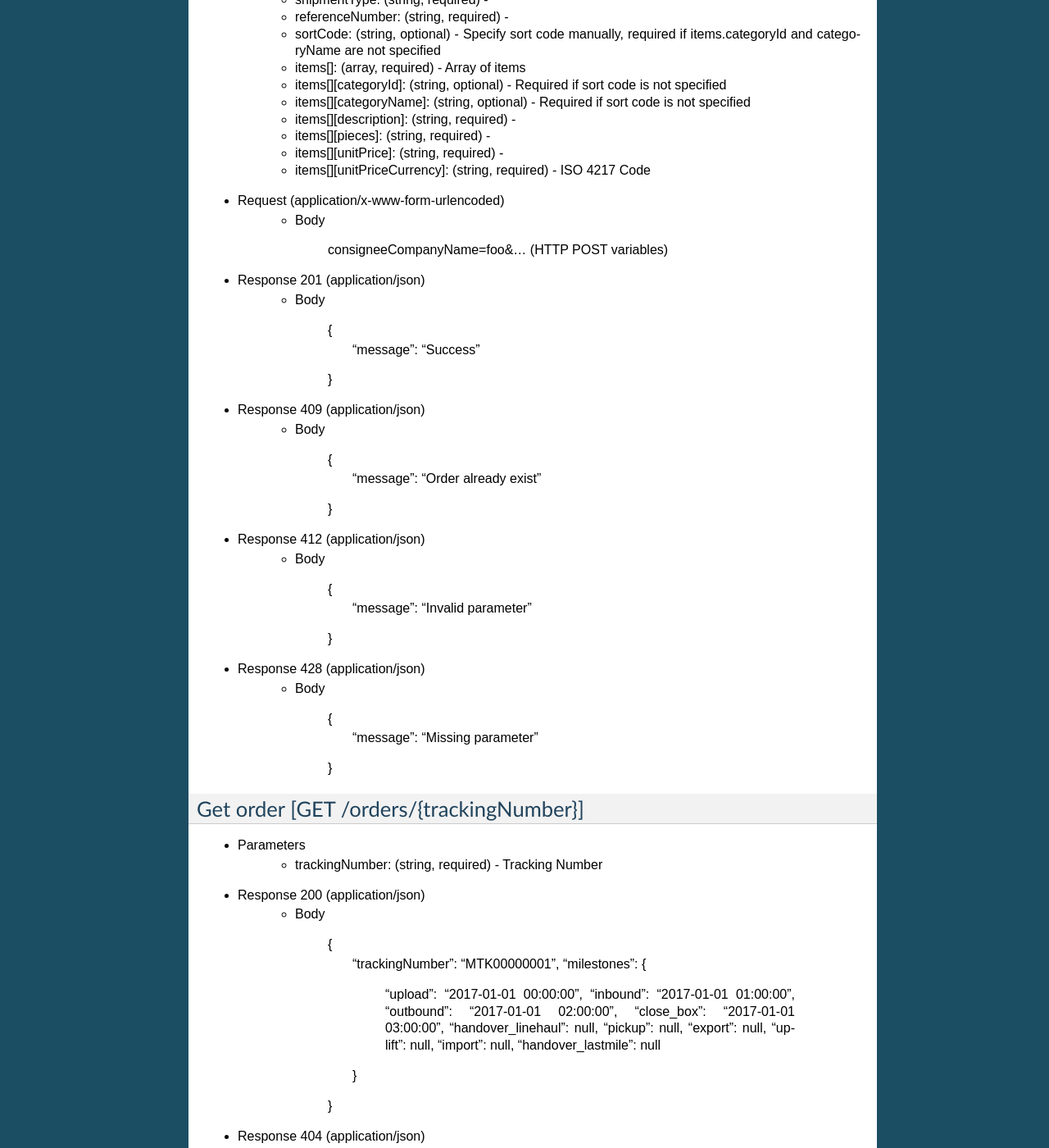
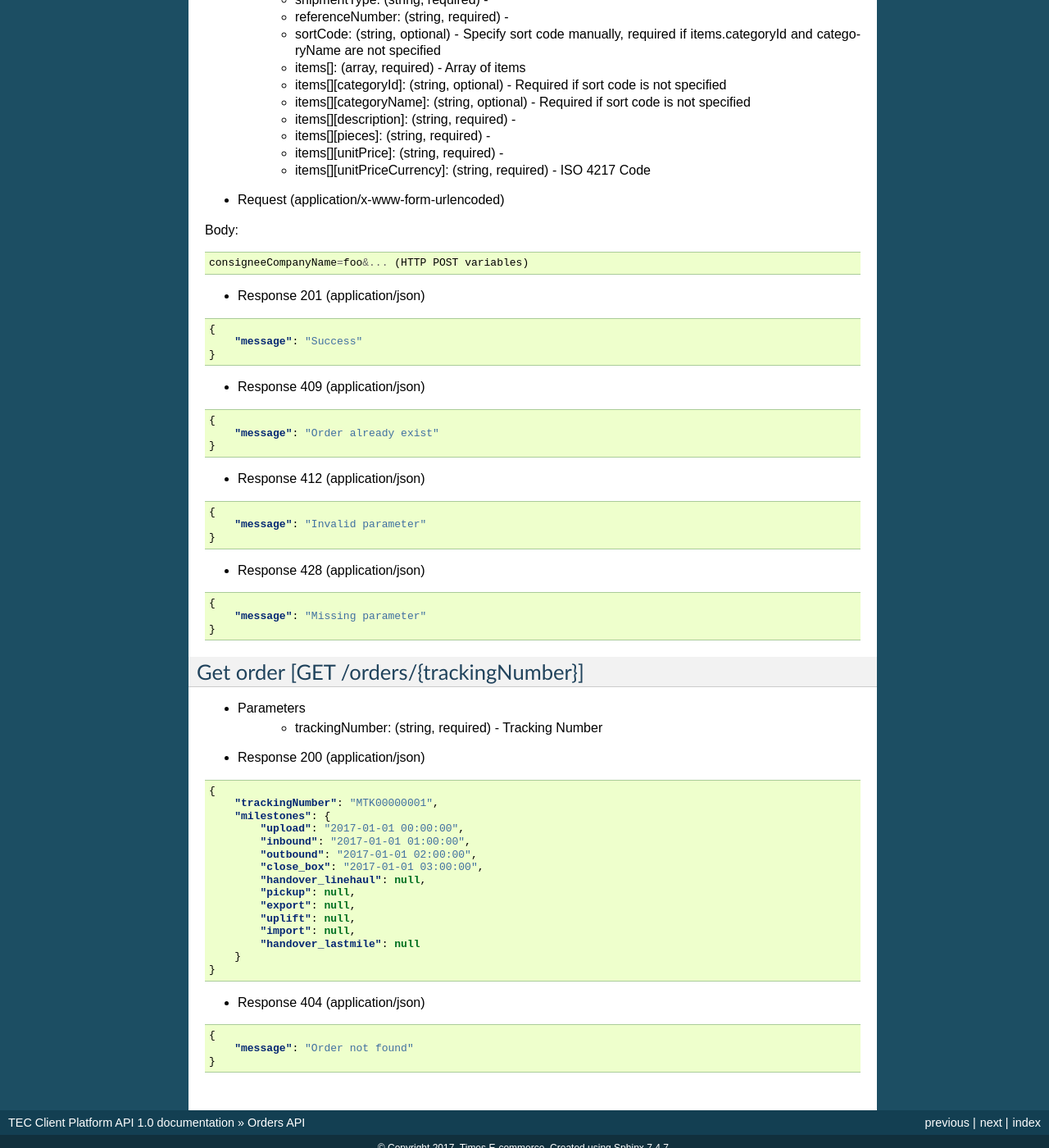
Before and after one commit to timeslogistics/times-oms-api-docs, a Sphinx documentation site: the page built from docs/orders.rst, in a window 1280 px wide and 1400 px high, scrolled down 474 px. Shown: the whole window at 82% size. Built offline with Sphinx 7.4.7, drawn with Linux system fonts in a browser that asks for light colours; pages that are not in the unit, such as notebooks, are missing from menus; some of the changed text lies outside the part shown.

Commit message:
Code format

```diff
--- a/docs/orders.rst
+++ b/docs/orders.rst
@@ -31,33 +31,40 @@ Create order [POST /orders/{trackingNumber}]
     + items[][unitPriceCurrency]: (string, required) - ISO 4217 Code
 
 + Request (application/x-www-form-urlencoded)
-    + Body
 
-            consigneeCompanyName=foo&... (HTTP POST variables)
+Body::
+
+          consigneeCompanyName=foo&... (HTTP POST variables)
+
 
 + Response 201 (application/json)
-    + Body
+
+.. code-block:: json
 
             {
                 "message": "Success"
             }
 
+
 + Response 409 (application/json)
-    + Body
+
+.. code-block:: json
 
             {
                 "message": "Order already exist"
             }
 
 + Response 412 (application/json)
-    + Body
+
+.. code-block:: json
 
             {
                 "message": "Invalid parameter"
             }
 
 + Response 428 (application/json)
-    + Body
+
+.. code-block:: json
 
             {
                 "message": "Missing parameter"
@@ -72,7 +79,8 @@ Get order [GET /orders/{trackingNumber}]
     + trackingNumber: (string, required) - Tracking Number
 
 + Response 200 (application/json)
-    + Body
+
+.. code-block:: json
 
             {
                 "trackingNumber": "MTK00000001",
@@ -91,7 +99,8 @@ Get order [GET /orders/{trackingNumber}]
             }
 
 + Response 404 (application/json)
-    + Body
+
+.. code-block:: json
 
             {
                 "message": "Order not found"
```
